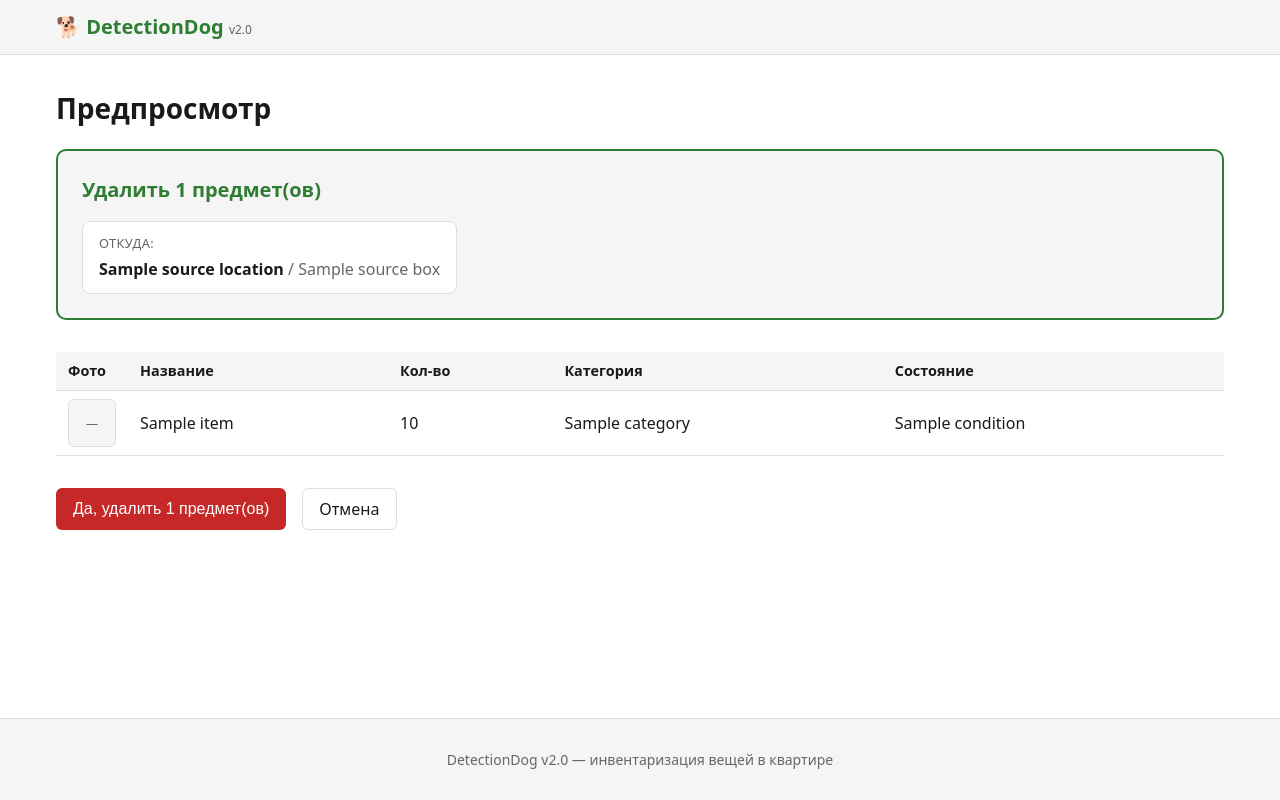
After one commit to Roma-Leto/DetectionDog_v2.0, a Flask app: template app/templates/items/bulk_preview.html in a window 1280 px wide. The commit adds this page. Run offline with Flask 3, Linux system fonts and the light colour scheme; the template is opened without the code that fills it: most values are stand-ins (such as "Sample title", 1, 10 or a date in 2020).

Commit message:
feat(items): bulk operations in advanced search

```diff
--- a/app/static/css/components.css
+++ b/app/static/css/components.css
@@ -1009,3 +1009,179 @@
         grid-template-columns: 1fr;
     }
 }
+
+/* ============================================================
+   Массовые операции в расширенном поиске
+   ============================================================ */
+
+.bulk-form {
+    margin: 0;
+}
+
+/* --- Чекбоксы в таблице --- */
+.checkbox-cell {
+    width: 40px;
+    text-align: center;
+    padding-left: 0.5rem;
+    padding-right: 0.5rem;
+}
+
+.item-checkbox {
+    width: 18px;
+    height: 18px;
+    cursor: pointer;
+    accent-color: var(--accent);
+}
+
+/* --- Чекбокс в мобильной карточке --- */
+.card-checkbox-label {
+    display: flex;
+    align-items: center;
+    gap: 0.5rem;
+    padding: 0.5rem;
+    margin: -0.5rem -0.5rem 0.5rem -0.5rem;
+    background: var(--bg-primary);
+    border-radius: 8px;
+    cursor: pointer;
+    font-size: 0.9rem;
+    font-weight: 500;
+    color: var(--text-muted);
+    border: 1px solid var(--border);
+}
+
+.card-checkbox-label input[type="checkbox"] {
+    width: 20px;
+    height: 20px;
+    accent-color: var(--accent);
+    cursor: pointer;
+}
+
+.card-checkbox-label:hover {
+    color: var(--text-primary);
+    border-color: var(--accent);
+}
+
+/* --- Панель массовых операций --- */
+.bulk-panel {
+    margin-top: 1.5rem;
+    padding: 1.25rem;
+    background: var(--bg-secondary);
+    border: 2px solid var(--accent);
+    border-radius: 10px;
+}
+
+.bulk-panel h3 {
+    margin-top: 0;
+    margin-bottom: 0.25rem;
+    color: var(--accent);
+}
+
+.bulk-panel .muted {
+    margin-bottom: 1rem;
+    font-size: 0.9rem;
+}
+
+.bulk-fields {
+    display: grid;
+    grid-template-columns: 1fr 1fr 1fr;
+    gap: 1rem;
+    margin-bottom: 1rem;
+}
+
+.bulk-actions {
+    display: flex;
+    align-items: center;
+    gap: 1rem;
+    flex-wrap: wrap;
+}
+
+/* Мобильная адаптация */
+@media (max-width: 768px) {
+    .bulk-fields {
+        grid-template-columns: 1fr;
+    }
+
+    .bulk-actions .btn {
+        width: 100%;
+    }
+}
+
+/* ============================================================
+   Предпросмотр массовой операции
+   ============================================================ */
+
+.bulk-preview-summary {
+    margin-bottom: 2rem;
+    padding: 1.5rem;
+    background: var(--bg-secondary);
+    border: 2px solid var(--accent);
+    border-radius: 10px;
+}
+
+.bulk-preview-summary h2 {
+    margin-top: 0;
+    color: var(--accent);
+}
+
+.bulk-route {
+    display: flex;
+    align-items: center;
+    gap: 1rem;
+    flex-wrap: wrap;
+    margin-top: 1rem;
+}
+
+.bulk-route-from,
+.bulk-route-to {
+    padding: 0.75rem 1rem;
+    background: var(--bg-primary);
+    border-radius: 8px;
+    border: 1px solid var(--border);
+    min-width: 180px;
+}
+
+.bulk-route-label {
+    display: block;
+    font-size: 0.8rem;
+    text-transform: uppercase;
+    letter-spacing: 0.03em;
+    color: var(--text-muted);
+    margin-bottom: 0.25rem;
+}
+
+.bulk-route-arrow {
+    font-size: 1.5rem;
+    color: var(--accent);
+    font-weight: 700;
+}
+
+.bulk-confirm-form {
+    margin-top: 2rem;
+}
+
+.bulk-confirm-form .bulk-actions {
+    display: flex;
+    gap: 1rem;
+    flex-wrap: wrap;
+}
+
+/* Мобильная адаптация */
+@media (max-width: 768px) {
+    .bulk-route {
+        flex-direction: column;
+        align-items: stretch;
+    }
+
+    .bulk-route-arrow {
+        text-align: center;
+        transform: rotate(90deg);
+    }
+
+    .bulk-confirm-form .bulk-actions {
+        flex-direction: column;
+    }
+
+    .bulk-confirm-form .btn {
+        width: 100%;
+    }
+}
--- /dev/null
+++ b/app/templates/items/bulk_preview.html
@@ -0,0 +1,131 @@
+{% extends "base.html" %}
+
+{% block title %}Предпросмотр массовой операции — DetectionDog{% endblock %}
+
+{% block content %}
+<div class="page-header">
+    <h1>Предпросмотр</h1>
+</div>
+
+{# ============================================================ #}
+{# Итог: Откуда → Куда                                          #}
+{# ============================================================ #}
+<div class="bulk-preview-summary">
+    {% if action == "move" %}
+    <h2>Переместить {{ items|length }} предмет(ов)</h2>
+    {% else %}
+    <h2>Удалить {{ items|length }} предмет(ов)</h2>
+    {% endif %}
+
+    <div class="bulk-route">
+        <div class="bulk-route-from">
+            <span class="bulk-route-label">Откуда:</span>
+            <strong>{{ source_location.name }}</strong>
+            {% if source_box %}
+            <span class="muted">/ {{ source_box.name }}</span>
+            {% endif %}
+        </div>
+
+        {% if action == "move" %}
+        <div class="bulk-route-arrow">→</div>
+        <div class="bulk-route-to">
+            <span class="bulk-route-label">Куда:</span>
+            {% if target_location %}
+            <strong>{{ target_location.name }}</strong>
+            {% endif %}
+            {% if target_box %}
+            <span class="muted">/ {{ target_box.name }}</span>
+            {% else %}
+            <span class="muted">(без бокса)</span>
+            {% endif %}
+        </div>
+        {% endif %}
+    </div>
+</div>
+
+{# ============================================================ #}
+{# Список предметов                                              #}
+{# ============================================================ #}
+<div class="list-table-wrapper">
+    <table class="table">
+        <thead>
+            <tr>
+                <th>Фото</th>
+                <th>Название</th>
+                <th>Кол-во</th>
+                <th>Категория</th>
+                <th>Состояние</th>
+            </tr>
+        </thead>
+        <tbody>
+            {% for item in items %}
+            <tr>
+                <td class="thumb-cell">
+                    {% if item.photo_thumbnail_path %}
+                    <img src="{{ url_for('static', filename='uploads/' ~ item.photo_thumbnail_path) }}"
+                         alt="{{ item.name }}" class="item-thumb" loading="lazy">
+                    {% else %}
+                    <span class="thumb-placeholder">—</span>
+                    {% endif %}
+                </td>
+                <td>{{ item.name }}</td>
+                <td>{{ item.quantity }}</td>
+                <td>{{ item.category.name }}</td>
+                <td>{{ item.condition.name }}</td>
+            </tr>
+            {% endfor %}
+        </tbody>
+    </table>
+</div>
+
+<div class="list-cards">
+    {% for item in items %}
+    <div class="card item-card">
+        {% if item.photo_thumbnail_path %}
+        <div class="item-card-photo">
+            <img src="{{ url_for('static', filename='uploads/' ~ item.photo_thumbnail_path) }}"
+                 alt="{{ item.name }}" loading="lazy">
+        </div>
+        {% endif %}
+        <h3 class="card-title">{{ item.name }}</h3>
+        <div class="card-meta">
+            <span>{{ item.quantity }} шт.</span>
+            <span>{{ item.category.name }}</span>
+        </div>
+        <div class="card-meta">
+            <span>{{ item.condition.name }}</span>
+        </div>
+    </div>
+    {% endfor %}
+</div>
+
+{# ============================================================ #}
+{# Кнопки подтверждения / отмены                                 #}
+{# ============================================================ #}
+<form method="post" action="{{ url_for('items.bulk_apply') }}" class="bulk-confirm-form">
+    <input type="hidden" name="csrf_token" value="{{ csrf_token() }}">
+    <input type="hidden" name="action" value="{{ action }}">
+    {% if target_location %}
+    <input type="hidden" name="target_location_id" value="{{ target_location.id }}">
+    {% endif %}
+    {% if target_box %}
+    <input type="hidden" name="target_box_id" value="{{ target_box.id }}">
+    {% endif %}
+    {% for item in items %}
+    <input type="hidden" name="item_ids" value="{{ item.id }}">
+    {% endfor %}
+
+    <div class="bulk-actions">
+        {% if action == "move" %}
+        <button type="submit" class="btn btn-primary">
+            Да, переместить {{ items|length }} предмет(ов)
+        </button>
+        {% else %}
+        <button type="submit" class="btn btn-danger">
+            Да, удалить {{ items|length }} предмет(ов)
+        </button>
+        {% endif %}
+        <a href="{{ url_for('main.search') }}" class="btn btn-secondary">Отмена</a>
+    </div>
+</form>
+{% endblock %}
--- a/app/templates/locations/box_detail.html
+++ b/app/templates/locations/box_detail.html
@@ -8,6 +8,7 @@
     <h1>{{ box.name }}</h1>
     <div class="page-actions">
         <a href="{{ url_for('locations.edit_box', box_id=box.id) }}" class="btn btn-secondary">Редактировать</a>
+        <a href="{{ url_for('main.search', target_box=box.id) }}" class="btn btn-primary">Переместить сюда</a>
         <a href="{{ url_for('locations.detail_location', location_id=location.id) }}" class="btn btn-secondary">К локации</a>
     </div>
 </div>
--- a/app/templates/locations/detail.html
+++ b/app/templates/locations/detail.html
@@ -8,6 +8,7 @@
     <h1>{{ location.name }}</h1>
     <div class="page-actions">
         <a href="{{ url_for('locations.edit_location', location_id=location.id) }}" class="btn btn-secondary">Редактировать</a>
+        <a href="{{ url_for('main.search', target_location=location.id) }}" class="btn btn-primary">Переместить сюда</a>
         <a href="{{ url_for('locations.list_locations') }}" class="btn btn-secondary">К списку</a>
     </div>
 </div>
```
Also changed, not shown: app/forms/__init__.py (+7 -1 lines), app/forms/item_form.py (+42 -1 lines), app/routes/items.py (+187 -0 lines), app/routes/main.py (+85 -18 lines), app/services/search_service.py (+6 -5 lines), app/templates/main/search.html (+54 -13 lines).
